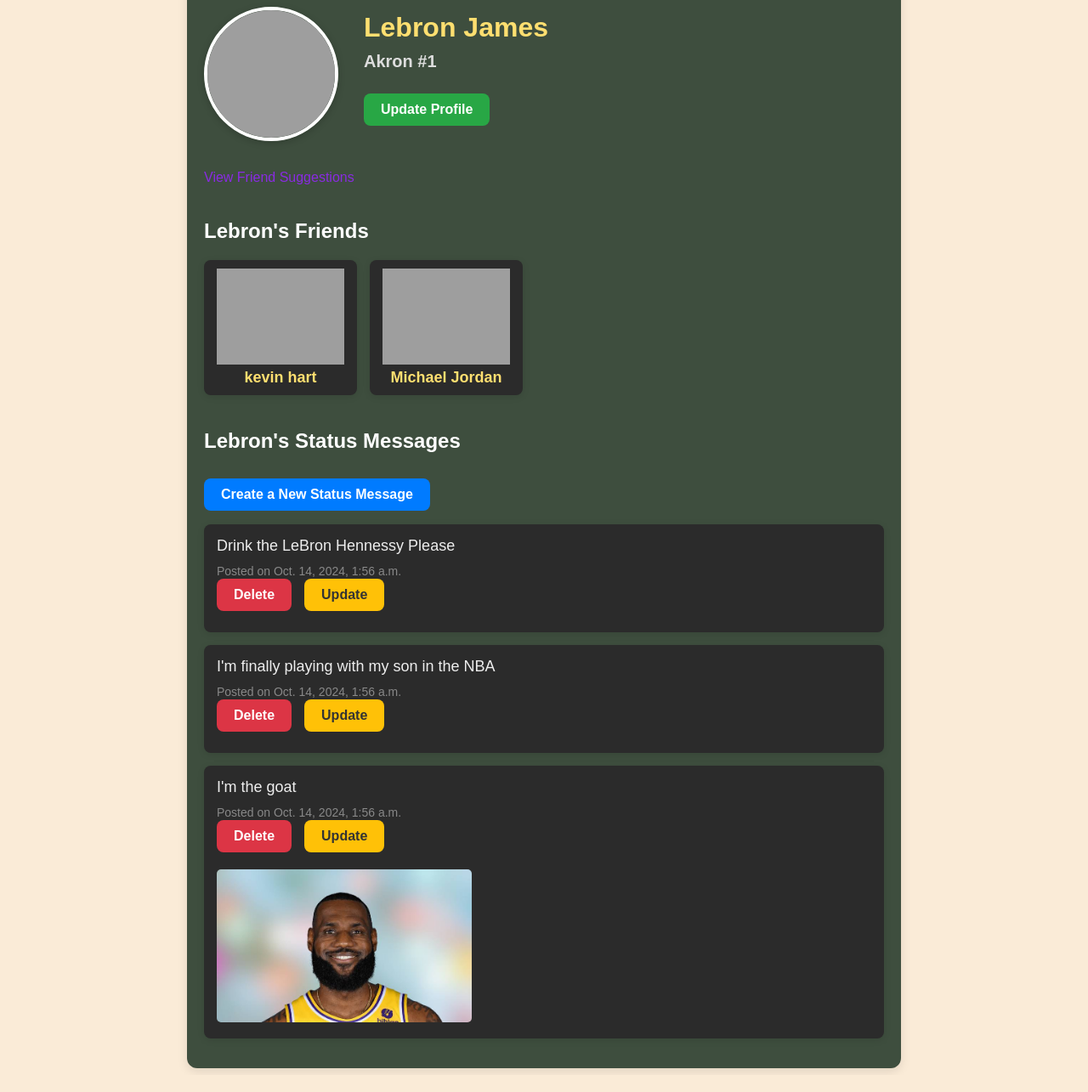
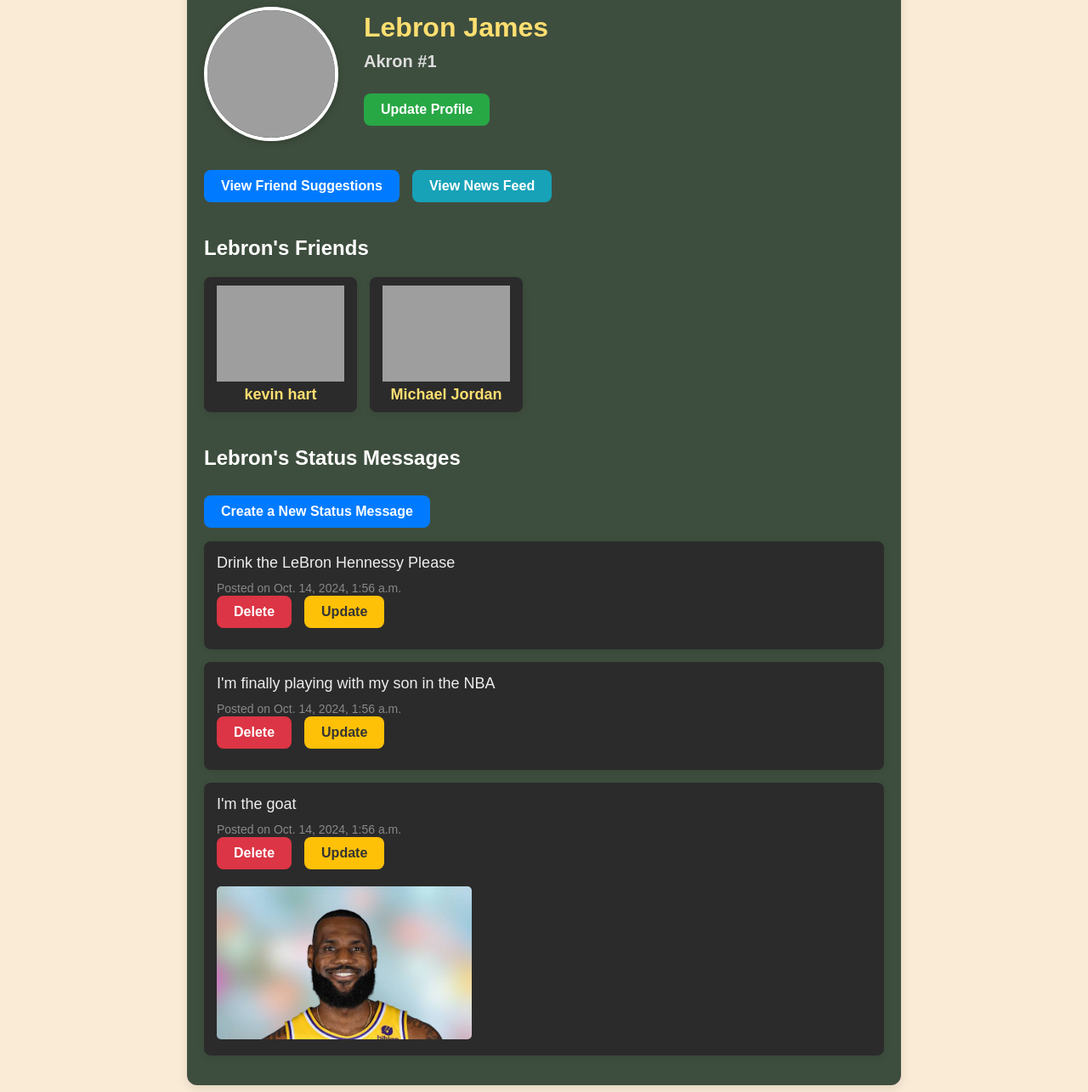
Before and after one commit to jameswong2003/cs412, a Django app: page /mini_fb/profile/1 in a window 1280 px wide. Shown: the part 208-1493 px from the top of the page at 85% size. Before the commit the page ends 1469 px from the top, so only its background shows below. Run offline with Django 4.2, Linux system fonts and the light colour scheme; data comes from the database, SQL or seed files in the repository; grey boxes are pictures that could not be loaded.

Commit message:
finishing

```diff
--- a/mini_fb/models.py
+++ b/mini_fb/models.py
@@ -31,6 +31,16 @@ class Profile(models.Model):
         ]
 
         return friends_profiles
+
+    def get_news_feed(self):
+        # Get a list of friend profiles and add the profile itself to the list
+        friend_profiles = self.get_friends()
+        all_profiles = [self] + friend_profiles
+
+        # Fetch all status messages for the current profile and their friends, ordered by timestamp
+        news_feed = StatusMessage.objects.filter(profile__in=all_profiles).order_by('-timestamp')
+
+        return news_feed
 
     def get_friend_suggestions(self):
         # Get the current friends of this profile
--- a/mini_fb/templates/mini_fb/show_profile.html
+++ b/mini_fb/templates/mini_fb/show_profile.html
@@ -49,6 +49,42 @@
         font-size: 20px;
         margin-top: 10px;
         color: #ddd;
+    }
+
+    .action_buttons {
+        display: flex;
+        gap: 15px;
+        margin-bottom: 30px;
+    }
+
+    .action_buttons a {
+        display: inline-block;
+        padding: 10px 20px;
+        border-radius: 8px;
+        text-decoration: none;
+        font-size: 16px;
+        font-weight: bold;
+        color: #fff;
+        transition: background-color 0.3s ease, transform 0.2s ease;
+        text-align: center;
+    }
+
+    .friend_suggestions_btn {
+        background-color: #007bff;
+    }
+
+    .friend_suggestions_btn:hover {
+        background-color: #0056b3;
+        transform: translateY(-2px);
+    }
+
+    .news_feed_btn {
+        background-color: #17a2b8;
+    }
+
+    .news_feed_btn:hover {
+        background-color: #138496;
+        transform: translateY(-2px);
     }
 
     .status_section {
@@ -206,9 +242,11 @@
         </div>
     </div>
 
-    <p>
-        <a href="{% url 'friend_suggestions' profile.pk %}">View Friend Suggestions</a>
-    </p>
+    <!-- Action Buttons for Friend Suggestions and News Feed -->
+    <div class="action_buttons">
+        <a href="{% url 'friend_suggestions' profile.pk %}" class="friend_suggestions_btn">View Friend Suggestions</a>
+        <a href="{% url 'news_feed' profile.pk %}" class="news_feed_btn">View News Feed</a>
+    </div>
 
     <!-- Friends Section -->
     <div class="friends_section">
--- a/mini_fb/urls.py
+++ b/mini_fb/urls.py
@@ -1,5 +1,5 @@
 from django.urls import path
-from .views import ShowAllProfilesView, ShowProfilePageView, CreateProfileView, CreateStatusMessageView, UpdateProfileView, DeleteStatusMessageView, UpdateStatusMessageView, CreateFriendView, ShowFriendSuggestionsView
+from .views import ShowAllProfilesView, ShowProfilePageView, CreateProfileView, CreateStatusMessageView, UpdateProfileView, DeleteStatusMessageView, UpdateStatusMessageView, CreateFriendView, ShowFriendSuggestionsView, ShowNewsFeedView
 
 urlpatterns = [
     path('', ShowAllProfilesView.as_view(), name='show_all_profiles'),
@@ -11,4 +11,6 @@ urlpatterns = [
     path('status/<int:pk>/update/', UpdateStatusMessageView.as_view(), name='update_status_message'),
     path('profile/<int:pk>/add_friend/<int:other_pk>/', CreateFriendView.as_view(), name='add_friend'),
     path('profile/<int:pk>/friend_suggestions/', ShowFriendSuggestionsView.as_view(), name='friend_suggestions'),
+    path('profile/<int:pk>/news_feed/', ShowNewsFeedView.as_view(), name='news_feed'),
+
 ]
--- a/mini_fb/views.py
+++ b/mini_fb/views.py
@@ -113,3 +113,13 @@ class ShowFriendSuggestionsView(DetailView):
         context = super().get_context_data(**kwargs)
         context['friend_suggestions'] = self.object.get_friend_suggestions()
         return context
+
+class ShowNewsFeedView(DetailView):
+    model = Profile
+    template_name = 'mini_fb/news_feed.html'
+    context_object_name = 'profile'
+
+    def get_context_data(self, **kwargs):
+        context = super().get_context_data(**kwargs)
+        context['news_feed'] = self.object.get_news_feed()
+        return context
```
Also changed, not shown: mini_fb/templates/mini_fb/news_feed.html (added, +94 -0 lines).
